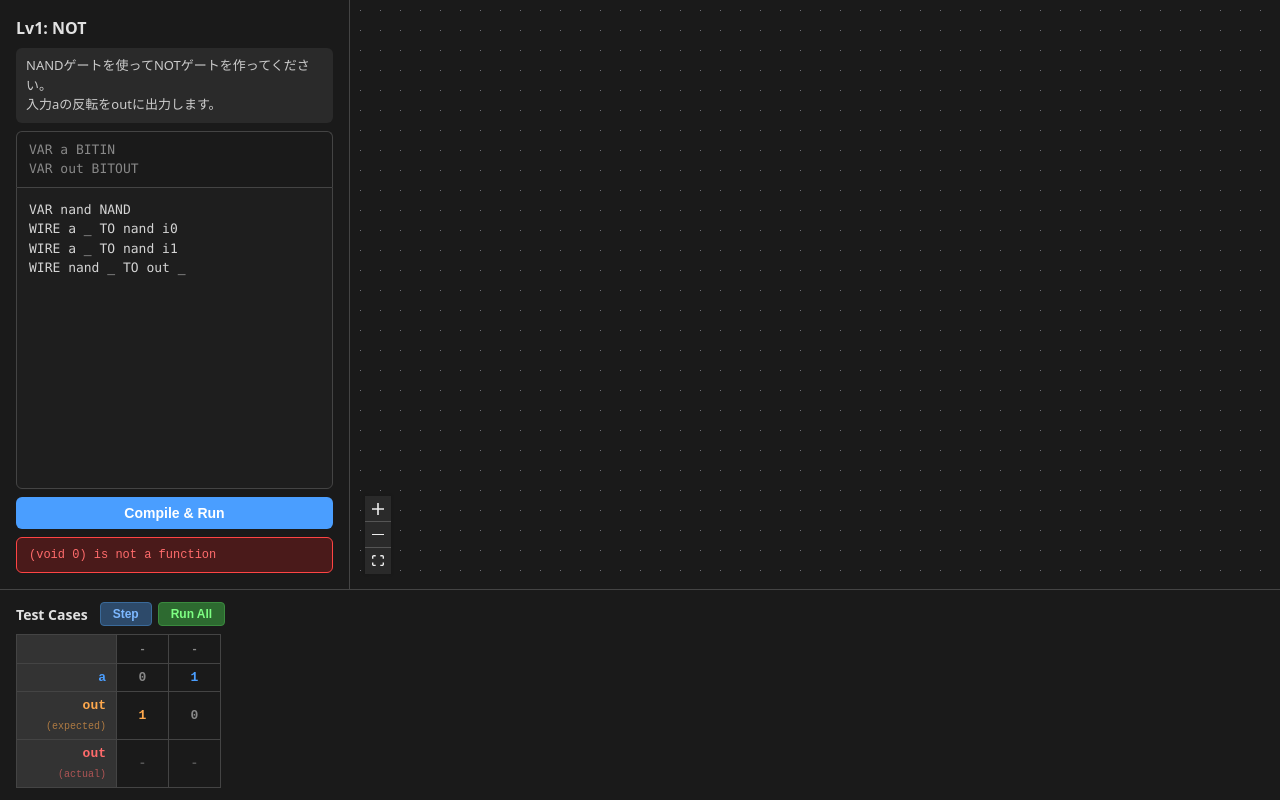
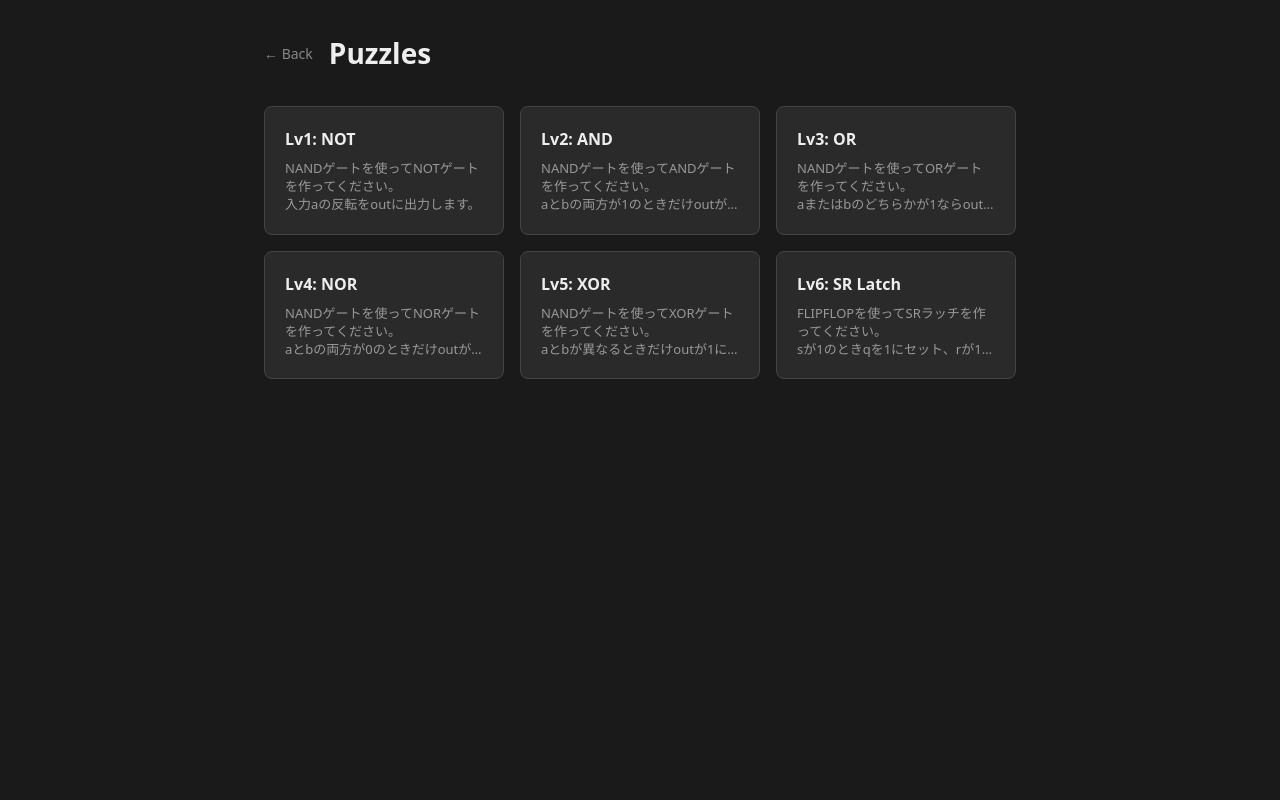
Before and after one commit to airtoxin/nandlang-ts, a React (Vite) app in the folder packages/viewer/: page /levels in a window 1280 px wide. Before the commit this address led to /level/1. Built offline with nearby package versions, Linux system fonts and the light colour scheme.

Commit message:
Add LevelSelectPage
Co-Authored-By: Claude Opus 4.6 <noreply@anthropic.com>

```diff
--- a/packages/viewer/src/App.tsx
+++ b/packages/viewer/src/App.tsx
@@ -1,5 +1,6 @@
 import { BrowserRouter, Routes, Route, Navigate, useParams } from "react-router-dom";
 import { TitlePage } from "./pages/TitlePage";
+import { LevelSelectPage } from "./pages/LevelSelectPage";
 import { LevelPage } from "./pages/LevelPage";
 import "./App.css";
 
@@ -14,7 +15,7 @@ function App() {
     <BrowserRouter>
       <Routes>
         <Route path="/" element={<TitlePage />} />
-        <Route path="/levels" element={<Navigate to="/level/1" replace />} />
+        <Route path="/levels" element={<LevelSelectPage />} />
         <Route path="/level/:id" element={<LevelPageWrapper />} />
         <Route path="/sandbox" element={<Navigate to="/level/1" replace />} />
         <Route path="*" element={<Navigate to="/" replace />} />
--- /dev/null
+++ b/packages/viewer/src/pages/LevelSelectPage.css
@@ -0,0 +1,68 @@
+.level-select-page {
+  max-width: 800px;
+  margin: 0 auto;
+  padding: 32px 24px;
+}
+
+.level-select-header {
+  display: flex;
+  align-items: center;
+  gap: 16px;
+  margin-bottom: 32px;
+}
+
+.level-select-header h1 {
+  margin: 0;
+  font-size: 28px;
+  color: #eee;
+}
+
+.back-link {
+  color: #888;
+  text-decoration: none;
+  font-size: 14px;
+}
+
+.back-link:hover {
+  color: #ccc;
+}
+
+.level-grid {
+  display: grid;
+  grid-template-columns: repeat(auto-fill, minmax(220px, 1fr));
+  gap: 16px;
+}
+
+.level-card {
+  display: flex;
+  flex-direction: column;
+  gap: 8px;
+  padding: 20px;
+  background: #2a2a2a;
+  border: 1px solid #444;
+  border-radius: 8px;
+  text-decoration: none;
+  transition: border-color 0.15s, background 0.15s;
+}
+
+.level-card:hover {
+  border-color: #4a9eff;
+  background: #333;
+}
+
+.level-card-title {
+  font-size: 16px;
+  font-weight: 600;
+  color: #eee;
+}
+
+.level-card-desc {
+  font-size: 13px;
+  color: #999;
+  line-height: 1.4;
+  white-space: pre-line;
+  display: -webkit-box;
+  -webkit-line-clamp: 3;
+  -webkit-box-orient: vertical;
+  overflow: hidden;
+}
--- /dev/null
+++ b/packages/viewer/src/pages/LevelSelectPage.tsx
@@ -0,0 +1,28 @@
+import { Link } from "react-router-dom";
+import { puzzles } from "../lib/puzzles";
+import "./LevelSelectPage.css";
+
+export function LevelSelectPage() {
+  return (
+    <div className="level-select-page">
+      <div className="level-select-header">
+        <Link to="/" className="back-link">
+          &larr; Back
+        </Link>
+        <h1>Puzzles</h1>
+      </div>
+      <div className="level-grid">
+        {puzzles.map((puzzle) => (
+          <Link
+            key={puzzle.id}
+            to={`/level/${puzzle.id}`}
+            className="level-card"
+          >
+            <span className="level-card-title">{puzzle.title}</span>
+            <span className="level-card-desc">{puzzle.description}</span>
+          </Link>
+        ))}
+      </div>
+    </div>
+  );
+}
```
